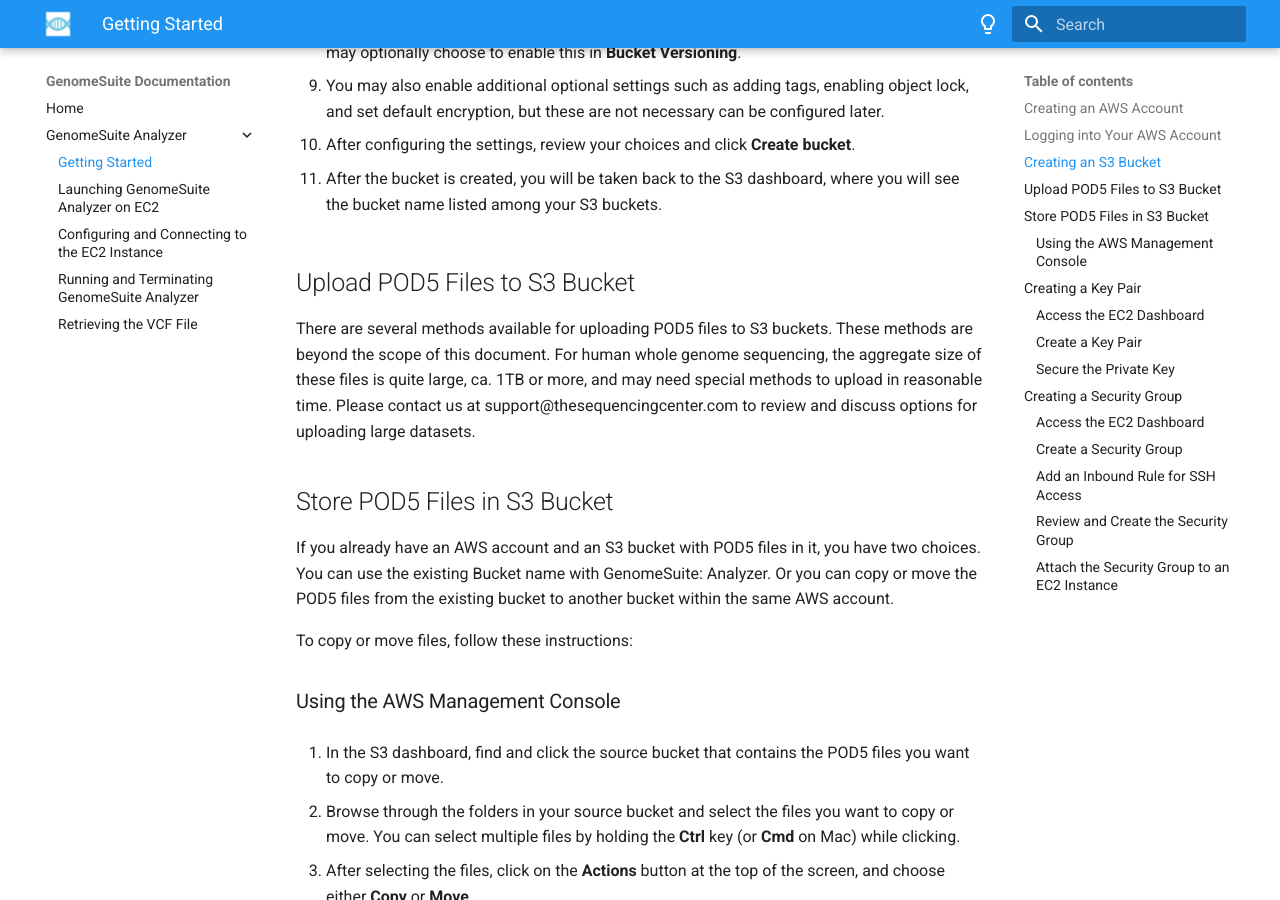
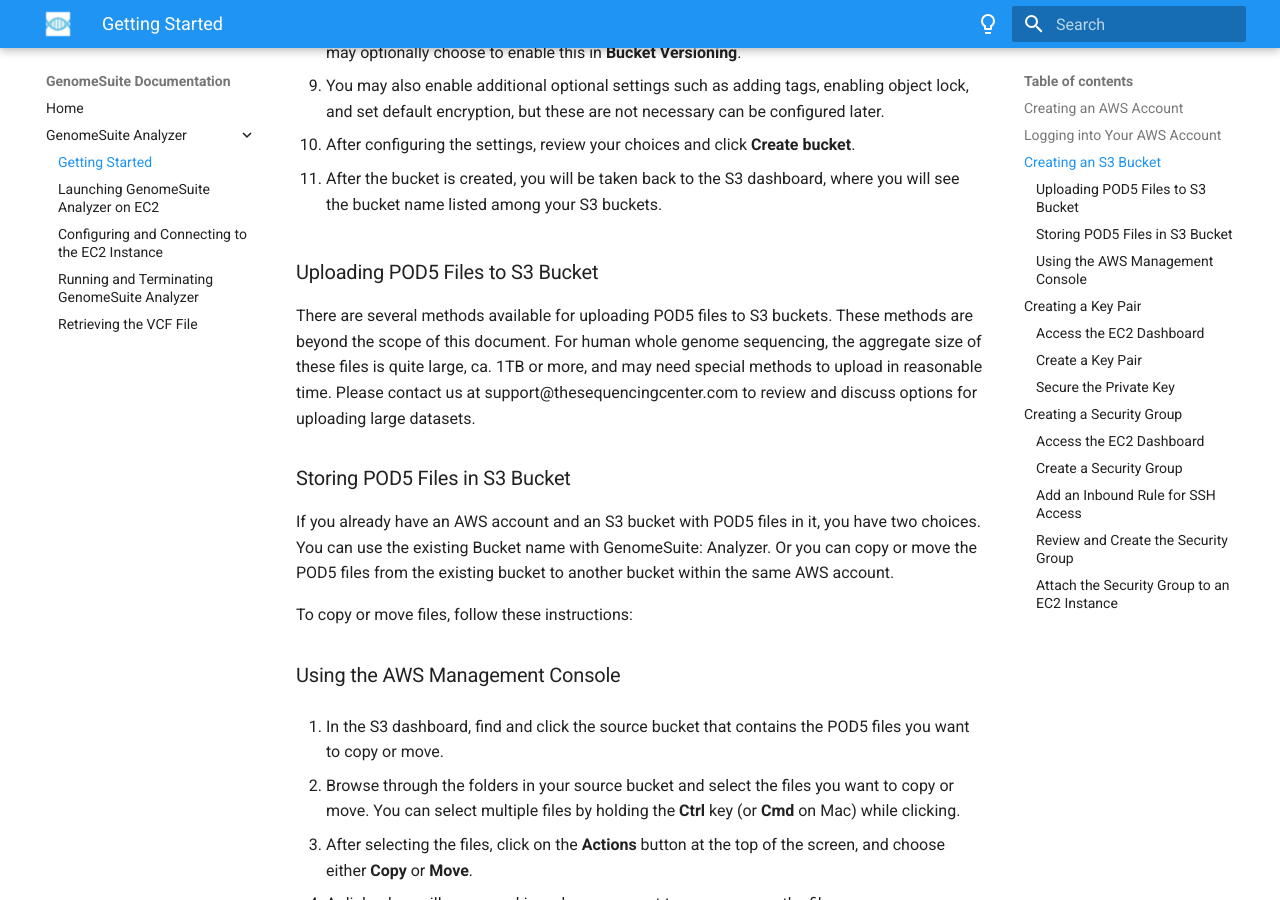
Before and after one commit to The-Sequencing-Center/GenomeSuite-Docs, an MkDocs documentation site: the page built from docs/analyzer-getting-started.md, in a window 1280 px wide and 900 px high, scrolled down 2259 px. Built offline with MkDocs 1.6.1 and Material for MkDocs 9.7.7, drawn with Linux system fonts in a browser that asks for light colours.

Commit message:
Update headings

```diff
--- a/docs/analyzer-getting-started.md
+++ b/docs/analyzer-getting-started.md
@@ -75,11 +75,11 @@
 
 1. After the bucket is created, you will be taken back to the S3 dashboard, where you will see the bucket name listed among your S3 buckets.
 
-## Upload POD5 Files to S3 Bucket
+### Uploading POD5 Files to S3 Bucket
 
 There are several methods available for uploading POD5 files to S3 buckets. These methods are beyond the scope of this document. For human whole genome sequencing, the aggregate size of these files is quite large, ca. 1TB or more, and may need special methods to upload in reasonable time. Please contact us at support@thesequencingcenter.com to review and discuss options for uploading large datasets.
 
-## Store POD5 Files in S3 Bucket
+### Storing POD5 Files in S3 Bucket
 
 If you already have an AWS account and an S3 bucket with POD5 files in it, you have two choices. You can use the existing Bucket name with GenomeSuite: Analyzer. Or you can copy or move the POD5 files from the existing bucket to another bucket within the same AWS account.
 
```
